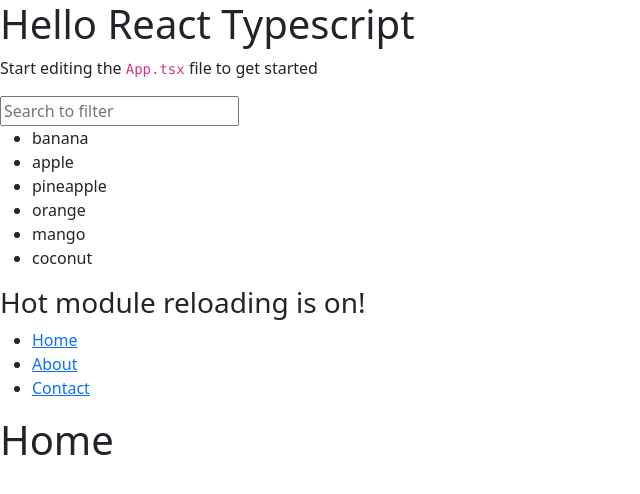
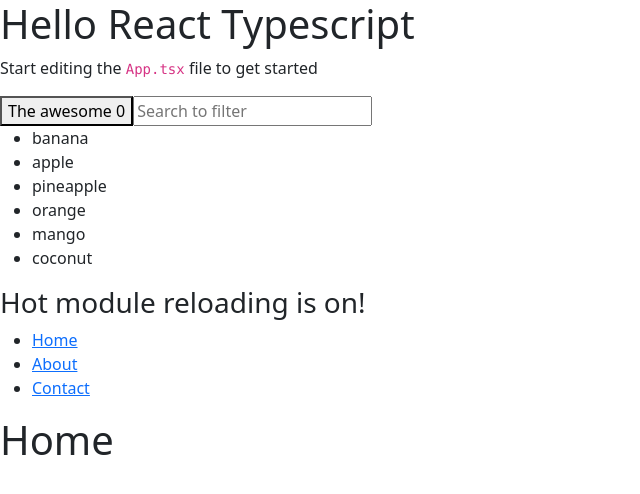
Before and after one commit to Steven24K/Hello-React-Typescript, a React app: page / in a window 1280 px wide. Shown: the top 494 px of the page, without its empty margins (0-640 px from the left). Built offline with nearby package versions, Linux system fonts and the light colour scheme.

Commit message:
Add useEffect

```diff
--- a/src/App.tsx
+++ b/src/App.tsx
@@ -12,9 +12,10 @@ const data: string[] = [
 ]
 interface AppState {
     search: string
+    counter: number
 }
 
-const zeroAppState = (): AppState => ({ search: '' })
+const zeroAppState = (): AppState => ({ search: '', counter: 0 })
 interface AppProps {
 
 }
@@ -22,9 +23,17 @@ interface AppProps {
 export const App = (props: AppProps) => {
     const [appState, setState] = React.useState<AppState>(zeroAppState())
 
+    React.useEffect(() => {
+        document.title = `You clicked ${appState.counter} times`
+    })
+
     return <div className="App">
         <h1>Hello React Typescript</h1>
         <p>Start editing the <code>App.tsx</code> file to get started</p>
+
+        <button onClick={() => setState(s => ({...s, counter: s.counter +1}))}>
+            The awesome {appState.counter}
+        </button>
 
         <input
             placeholder="Search to filter"
```
